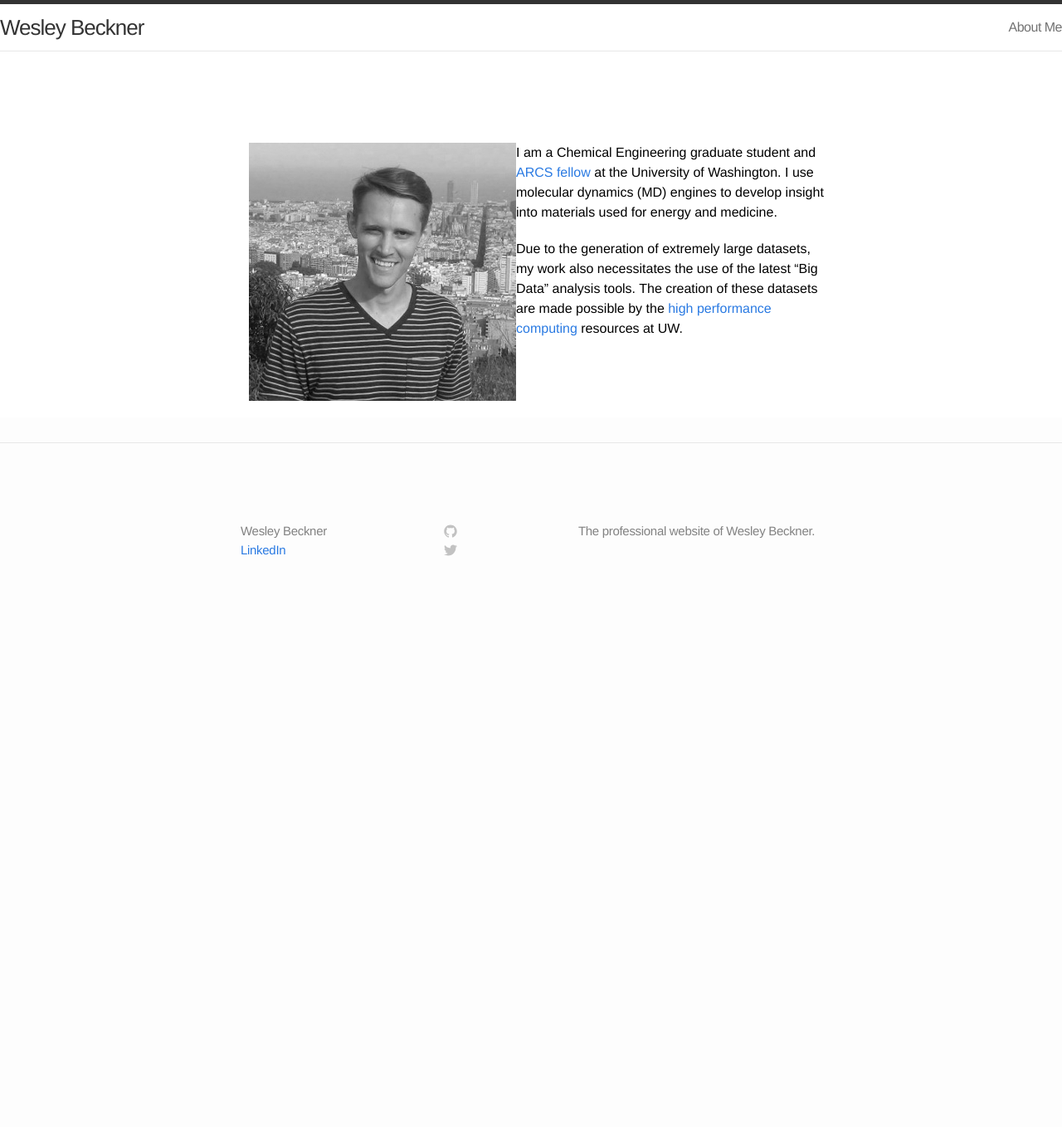
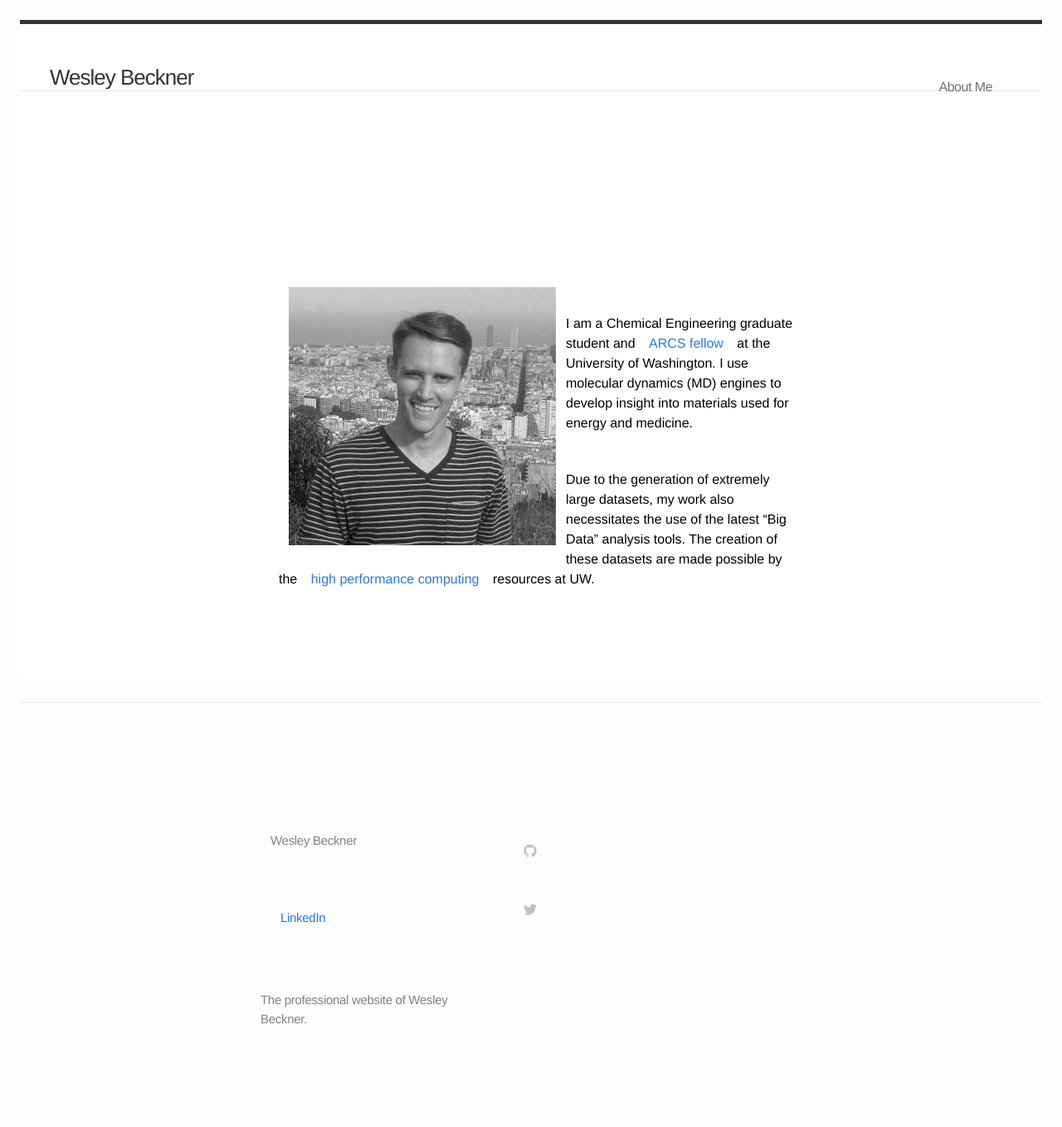
Before and after one commit to wesleybeckner/wesleybeckner.github.io, a Jekyll site: the page built from index.md, in a window 1280 px wide. Shown: the whole page at 83% size. Built offline with Jekyll 4.4.1, drawn with Linux system fonts in a browser that asks for light colours; before the commit the page ends 900 px from its top, so only the background shows below that.

Commit message:
trying to get jekyll to work

```diff
--- a/css/main.css
+++ b/css/main.css
@@ -3,7 +3,7 @@
 
 * {
   margin: 0;
-  padding: 0;
+  padding: 12px 12px 12px 12px;
 }
 
 html, body { height: 100%; }
```
